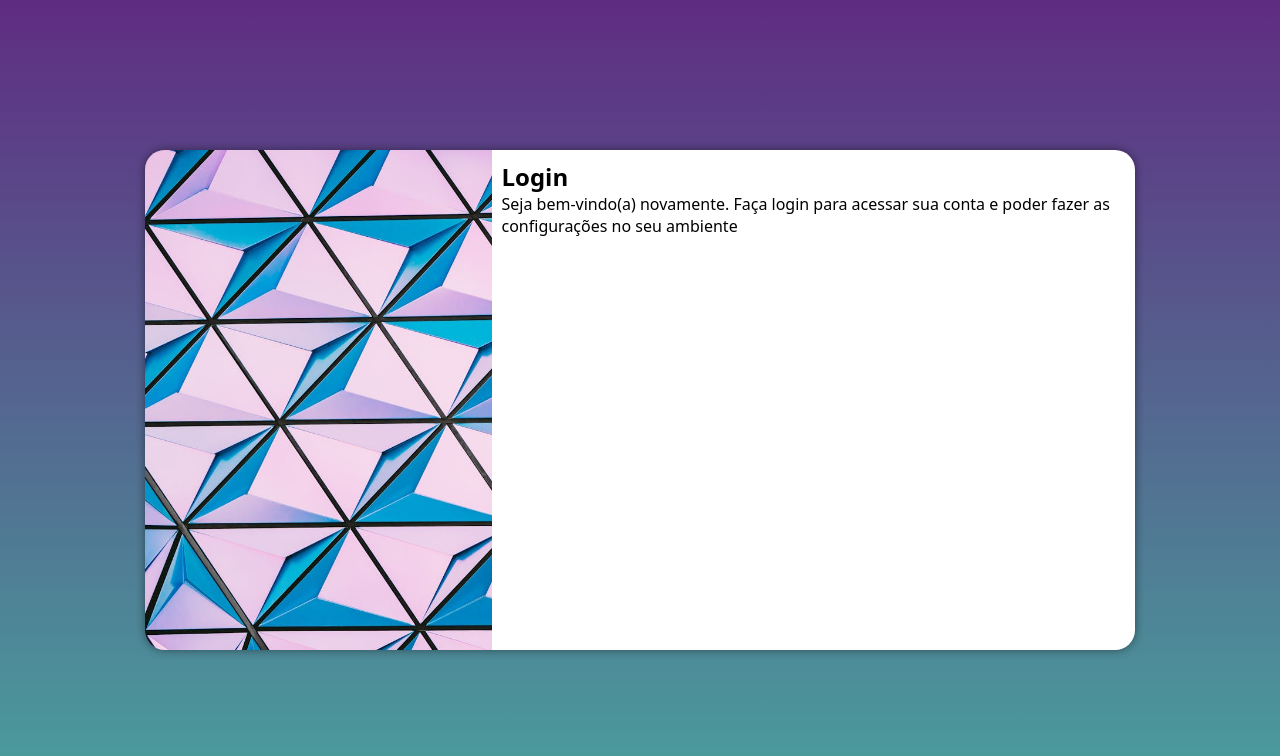
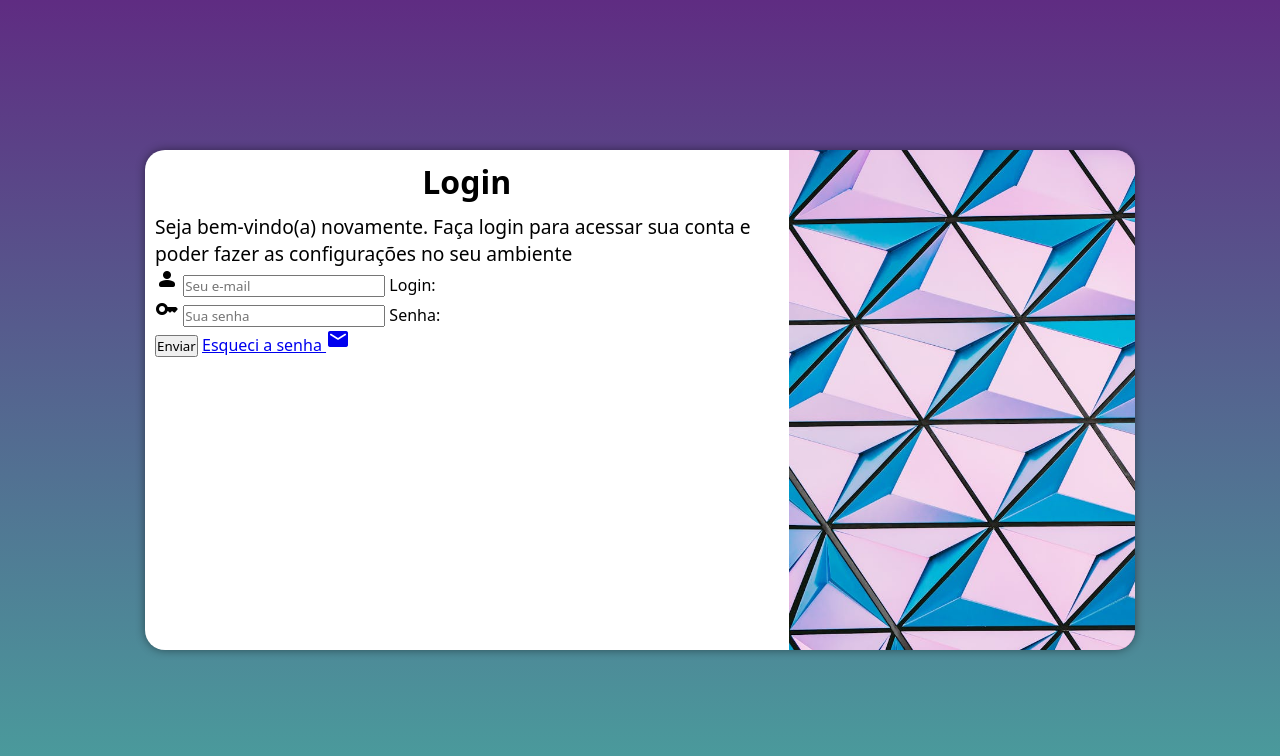
Before and after one commit to M1randaPHM/projeto-login, a plain HTML site: page index.html in a window 1280 px wide. Drawn offline with nearby package versions, Linux system fonts and the light colour scheme.

Commit message:
adicione o formulário

```diff
--- a/estilos/media-query.css
+++ b/estilos/media-query.css
@@ -27,6 +27,7 @@
         float: right;
         width: 70%;
     }
+
 }
 
 @media screen and (min-width: 992px) {
@@ -41,13 +42,22 @@
 
 
     section#login > div#imagem {
-        float: left;
+        float: right;
         width: 35%;
         height: 100%;
     }
 
     section#login > div#formulario {
-        float: right;
+        float: left;
         width: 65%;
     }
+
+    div#formulario > h1 {
+        font-size: 2em;
+    }
+
+    div#formulario > p {
+        font-size: 1.2em;
+    }
+
 }
--- a/estilos/style.css
+++ b/estilos/style.css
@@ -1,4 +1,9 @@
 @charset "UTF-8";
+
+.material-symbols-rounded {
+  /* Força o preenchimento para 1 (Filled) */
+  font-variation-settings: 'FILL' 1, 'wght' 400, 'GRAD' 0, 'opsz' 24;
+}
 
 /*
     Paleta de cores
@@ -58,3 +63,12 @@ section#login > div#formulario{
     display: block;
     padding: 10px;
 }
+
+div#formulario > h1 {
+    text-align: center;
+    margin-bottom: 10px;
+}
+
+div#formulario > p {
+    font-size: 0.8em;
+}
--- a/index.html
+++ b/index.html
@@ -6,6 +6,7 @@
     <title>Login</title>
     <link rel="stylesheet" href="estilos/style.css">
     <link rel="stylesheet" href="estilos/media-query.css">
+    <link rel="stylesheet" href="https://fonts.googleapis.com/css2?family=Material+Symbols+Rounded:opsz,wght,FILL,GRAD@20..48,100..700,0..1,-50..200&icon_names=key,mail,person" />
 </head>
 <body>
     <main>
@@ -16,8 +17,21 @@
             <div id="formulario">
                 <h1>Login</h1>
                 <p>Seja bem-vindo(a) novamente. Faça login para acessar sua conta e poder fazer as configurações no seu ambiente</p>
-                <form action="login.php" method="post">
-
+                <form action="login.php" method="post" autocomplete="on">
+                    <div class="campo">
+                        <span class="material-symbols-rounded">person</span>
+                        <input type="email" name="login" id="ilogin" placeholder="Seu e-mail" required autocomplete="email" maxlength="30">
+                        <label for="ilogin">Login: </label>
+                    </div>
+                    <div class="campo">
+                        <span class="material-symbols-rounded">key</span>
+                        <input type="password" name="senha" id="isenha" placeholder="Sua senha" required autocomplete="current-password" minlength="8" maxlength="20">
+                        <label for="isenha">Senha: </label>
+                    </div>
+                    <div>
+                        <input type="submit" value="Enviar">
+                        <a href="esqueci.html">Esqueci a senha <span class="material-symbols-rounded">mail</span></a>
+                    </div>
                 </form>
             </div>
         </section>
```
